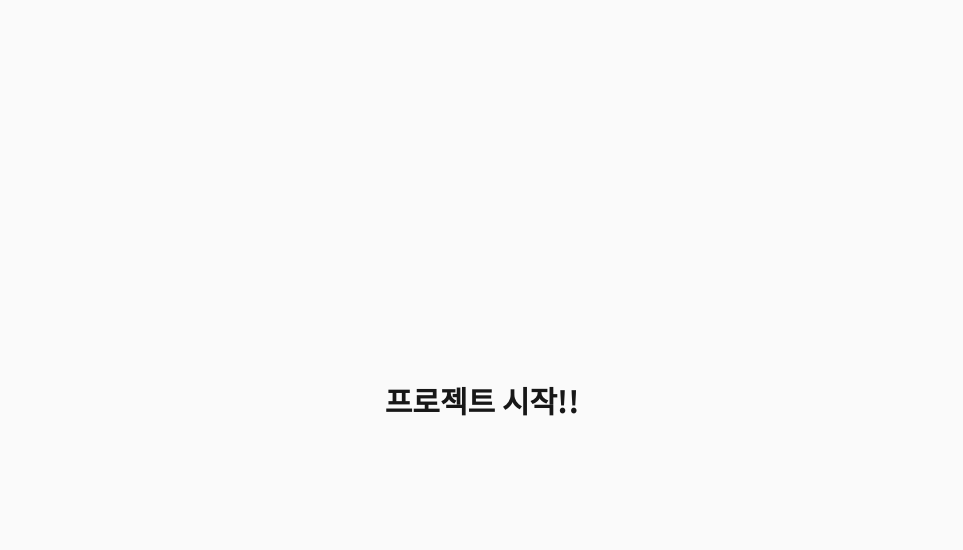
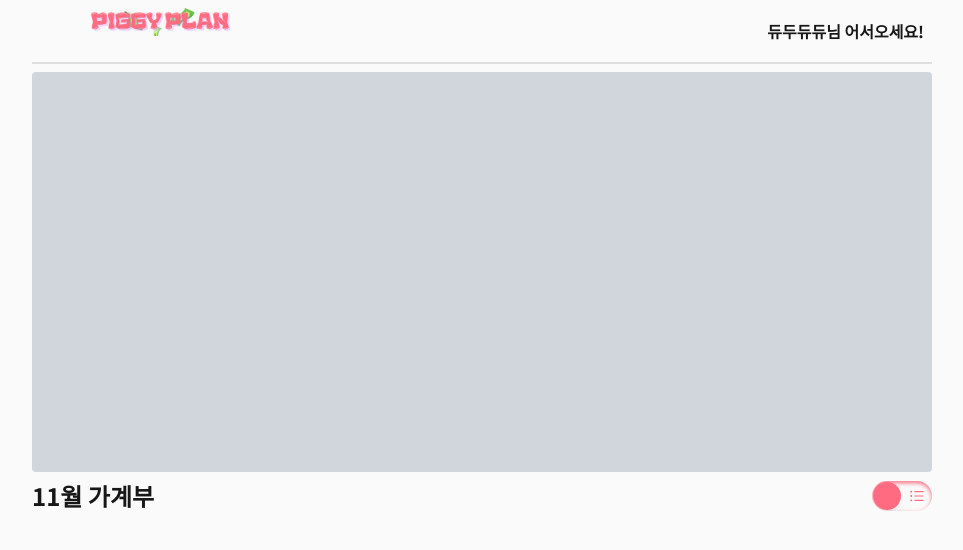
Before and after one commit to JinWan0823/piggy-plan, a Next.js app: page / in a window 1280 px wide. Shown: the top 550 px of the page, without its empty margins (158-1121 px from the left). Built offline with nearby package versions, Linux system fonts and the light colour scheme.

Commit message:
💄 메인페이지 마크업

```diff
--- a/app/(route)/login/page.tsx
+++ b/app/(route)/login/page.tsx
@@ -1,4 +1,4 @@
-import Image from "next/image";
+import Logo from "@/app/_components/common/Logo";
 import Link from "next/link";
 
 export default function LoginPage() {
@@ -6,15 +6,7 @@ export default function LoginPage() {
     <div className="flex min-h-screen items-center justify-center bg-zinc-50 font-sans dark:bg-black">
       <div className="p-2 w-[370px]">
         <form action="" className="w-full flex flex-col gap-2">
-          <div className="logo-box w-full h-[46px]">
-            <Image
-              src={"/logo2.png"}
-              alt="piggyPlan-logo-img"
-              width={350}
-              height={50}
-              className="w-full object-contain"
-            />
-          </div>
+          <Logo />
           <input
             type="text"
             className="border border-gray-300 p-1 rounded outline-[#ff6b81]"
--- a/app/(route)/signup/page.tsx
+++ b/app/(route)/signup/page.tsx
@@ -1,20 +1,12 @@
+import Logo from "@/app/_components/common/Logo";
 import SignupForm from "@/app/_components/signup/SignupForm";
-import Image from "next/image";
 import Link from "next/link";
 
 export default function SignUpPage() {
   return (
     <div className="flex min-h-screen items-center justify-center bg-zinc-50 font-sans dark:bg-black">
       <div className="p-2 w-[370px]">
-        <div className="logo-box w-full h-[46px]">
-          <Image
-            src={"/logo2.png"}
-            alt="piggyPlan-logo-img"
-            width={350}
-            height={50}
-            className="w-full object-contain"
-          />
-        </div>
+        <Logo />
         <SignupForm />
         <Link
           href={"/login"}
--- /dev/null
+++ b/app/_components/common/Logo.tsx
@@ -0,0 +1,15 @@
+import Image from "next/image";
+
+export default function Logo() {
+  return (
+    <div className="logo-box w-full h-[46px]">
+      <Image
+        src={"/logo2.png"}
+        alt="piggyPlan-logo-img"
+        width={350}
+        height={50}
+        className="w-full object-contain"
+      />
+    </div>
+  );
+}
--- /dev/null
+++ b/app/_components/common/TabMenu.tsx
@@ -0,0 +1,37 @@
+"use client";
+import { useState } from "react";
+import { IoIosList } from "react-icons/io";
+import { IoCalendarClearOutline } from "react-icons/io5";
+
+export default function TabMenu() {
+  const [listMenu, setListMenu] = useState(false);
+
+  const handleTabMenu = () => {
+    setListMenu((prev) => !prev);
+  };
+
+  return (
+    <>
+      <div
+        className={`w-[60px] h-[30px] relative inset-shadow-sm inset-shadow-[#ff6b81] rounded-full cursor-pointer overflow-hidden
+             "bg-[#dfdfdf]"
+          `}
+        onClick={handleTabMenu}
+      >
+        <div
+          className={`w-[28px] h-[28px] rounded-full absolute top-[1px] left-[1px] bg-[#ff6b81] transition-transform duration-300 shadow-xl ${
+            listMenu ? "translate-x-[30px]" : "translate-x-0"
+          }`}
+        />
+        <div className="flex justify-between p-[1px] items-center text-lg text-[#ff6b81]">
+          <div className="w-[28px] h-[28px] rounded-full flex items-center justify-center">
+            <IoCalendarClearOutline />
+          </div>
+          <div className="w-[28px] h-[28px] rounded-full flex items-center justify-center">
+            <IoIosList />
+          </div>
+        </div>
+      </div>
+    </>
+  );
+}
--- a/app/_components/signup/SignupForm.tsx
+++ b/app/_components/signup/SignupForm.tsx
@@ -11,7 +11,7 @@ export default function SignupForm() {
     pwdChk: "",
   });
 
-  const handleSubmit = (e: React.FormEvent) => {
+  const handleSubmit = async (e: React.FormEvent) => {
     e.preventDefault();
     const newErrors = {
       id: data.id ? "" : "* 아이디를 입력해주세요.",
@@ -28,6 +28,7 @@ export default function SignupForm() {
         : "비밀번호 확인해주세요.",
     };
     setErrors(newErrors);
+    return;
   };
 
   return (
--- a/app/page.tsx
+++ b/app/page.tsx
@@ -1,7 +1,26 @@
+import Logo from "./_components/common/Logo";
+import TabMenu from "./_components/common/TabMenu";
+
 export default function Home() {
   return (
-    <div className="flex min-h-screen items-center justify-center bg-zinc-50 font-sans dark:bg-black">
-      <h1 className="font-bold text-3xl">프로젝트 시작!!</h1>
+    <div className="min-h-screen bg-zinc-50 font-sans dark:bg-black">
+      <div className="w-[900px] h-[600px] mx-auto">
+        <header className="p-2 flex items-center justify-between border-b-2 border-[#dfdfdf]">
+          <div className="w-[240px]">
+            <Logo />
+          </div>
+          <p className="font-bold">
+            <span className="point-color">듀두듀듀</span>님 어서오세요!
+          </p>
+        </header>
+
+        <div className="rounded bg-gray-300 p-4 mt-2 h-[400px]"></div>
+
+        <div className="flex items-center justify-between my-2">
+          <h2 className="font-bold text-2xl">11월 가계부</h2>
+          <TabMenu />
+        </div>
+      </div>
     </div>
   );
 }
```
Also changed, not shown: package.json (+6 -5 lines), 1 other file (tests, documents, lock files or other folders).
